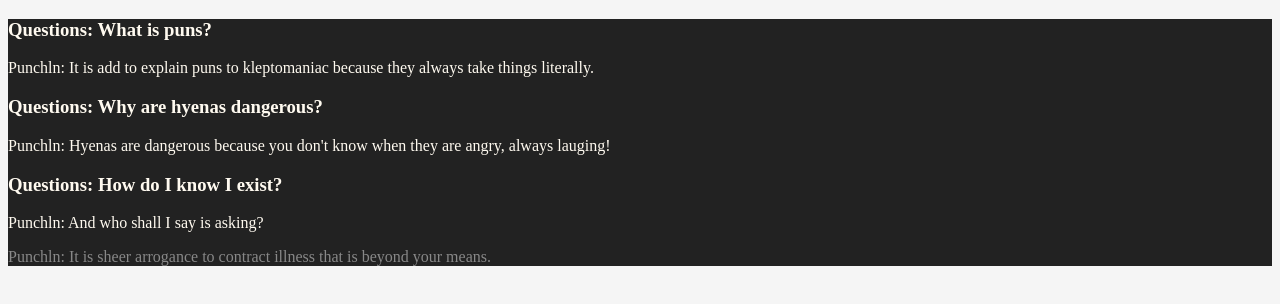
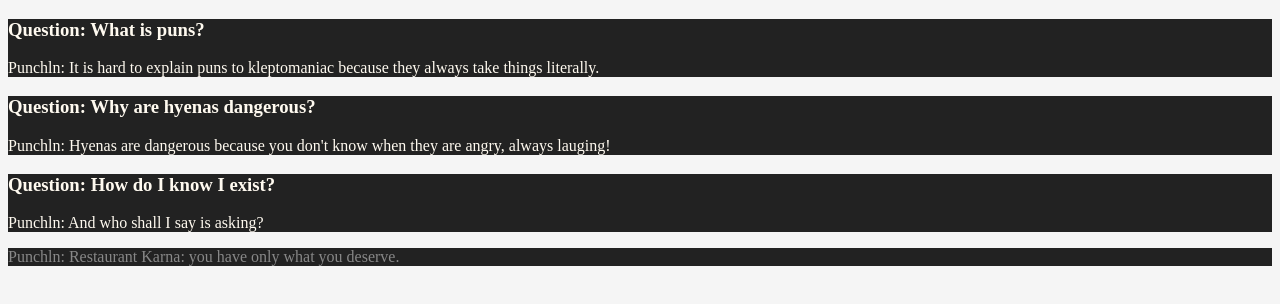
Before and after one commit to Tunji545/freecodecamp-create-react-app-windows, a React (Create React App) app: page / in a window 1280 px wide. Shown: the top 304 px of the page. Built offline with nearby package versions, Linux system fonts and the light colour scheme.

Commit message:
Mapping Component

```diff
--- a/src/App.js
+++ b/src/App.js
@@ -1,15 +1,13 @@
 import React from "react";
 import Jokes from "./components/Jokes";
-import "./index.css"
+import jokesData from "./components/jokesData";
+import "./index.css";
 
 function App() {
-
+  const JokeComponent = jokesData.map(joke => <Jokes key={joke.id} Question={joke.Question} Punchln={joke.Punchln}/>)
   return (
-    <div className="jokes">
-      <Jokes joke={{Question: "What is puns?", Punchln: "It is add to explain puns  to kleptomaniac because they always take things literally."}} />
-      <Jokes joke={{Question: "Why are hyenas dangerous?", Punchln: "Hyenas are dangerous because you don't know when they are angry, always lauging!"}} />
-      <Jokes joke={{Question: "How do I know I exist?", Punchln: "And who shall I say is asking?"}} />
-      <Jokes joke={{Punchln: "It is sheer arrogance to contract illness that is beyond your means."}} />
+    <div>
+      {JokeComponent}
     </div>
   )
 }
--- a/src/components/Jokes.js
+++ b/src/components/Jokes.js
@@ -3,9 +3,9 @@ import React from "react";
 function Jokes(props) {
 
   return (
-    <div>
-      <h3 style={{display: props.joke.Question ? "block" : "none"}}>Questions: {props.joke.Question}</h3>
-      <p style={{color: props.joke.Question ? "floralwhite" : "#888"}}>Punchln: {props.joke.Punchln}</p>
+    <div className="jokes">
+      <h3 style={{display: props.Question ? "block" : "none"}}>Question: {props.Question}</h3>
+      <p style={{color: props.Question ? "floralwhite" : "#888"}}>Punchln: {props.Punchln}</p>
     </div>
   )
 }
--- /dev/null
+++ b/src/components/jokesData.js
@@ -0,0 +1,23 @@
+const jokesData = [
+  {
+    id: 1,
+    Question: "What is puns?",
+    Punchln: "It is hard to explain puns  to kleptomaniac because they always take things literally."
+  },
+  {
+    id: 2,
+    Question: "Why are hyenas dangerous?",
+    Punchln: "Hyenas are dangerous because you don't know when they are angry, always lauging!"
+  },
+  {
+    id: 3,
+    Question: "How do I know I exist?",
+    Punchln: "And who shall I say is asking?"
+  },
+  {
+    id: 4,
+    Punchln: "Restaurant Karna: you have only what you deserve."
+  }
+]
+
+export default jokesData;
```
